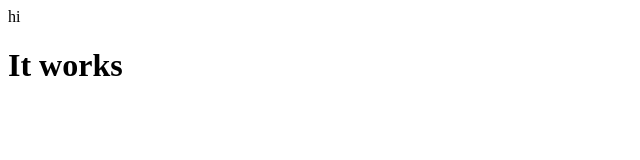
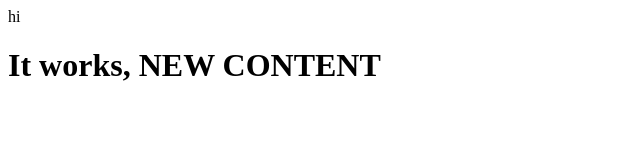
Before and after one commit to thedesignerkennedy/amy, a plain HTML site: page index.html in a window 1280 px wide. Shown: the whole page, without its empty margins (0-640 px from the left). Drawn offline with Linux system fonts and the light colour scheme.

Commit message:
new content

```diff
--- a/index.html
+++ b/index.html
@@ -3,5 +3,5 @@
 </p>
 
 <h1>
-  It works
+  It works, NEW CONTENT
 </h1>
```
